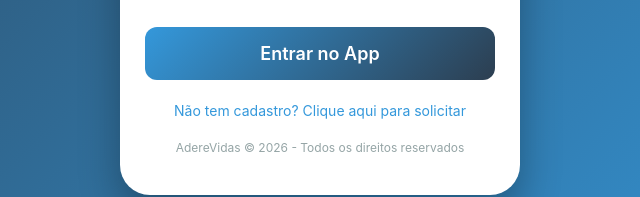
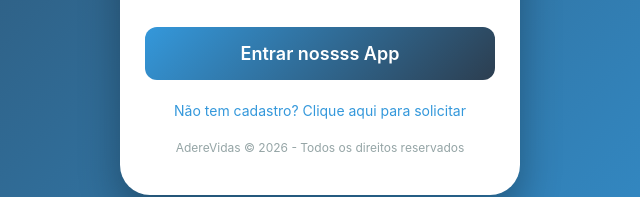
Before and after one commit to aderevidasoficial/appaderevidas, a plain HTML site: page index.html in a window 1280 px wide. Shown: the part 519-716 px from the top of the page, 320-960 px from the left. Drawn offline with Linux system fonts and the light colour scheme.

Commit message:
Descrição das alterações

```diff
--- a/index.html
+++ b/index.html
@@ -311,7 +311,7 @@
         </div>
 
         <button class="btn-login" id="loginBtn" onclick="fazerLogin()">
-            Entrar no App
+            Entrar nossss App
         </button>
 
         <div class="cadastro-link">
```
